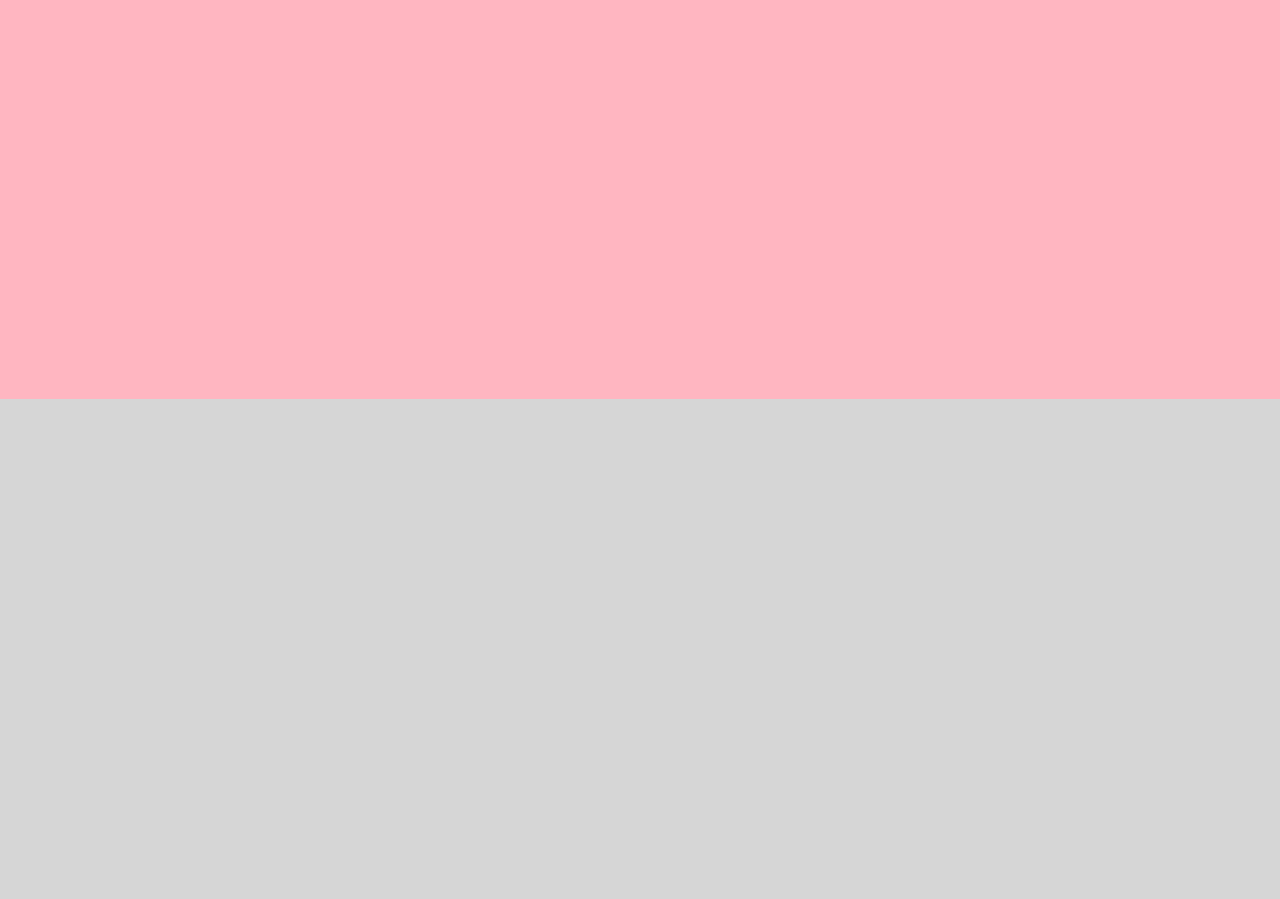
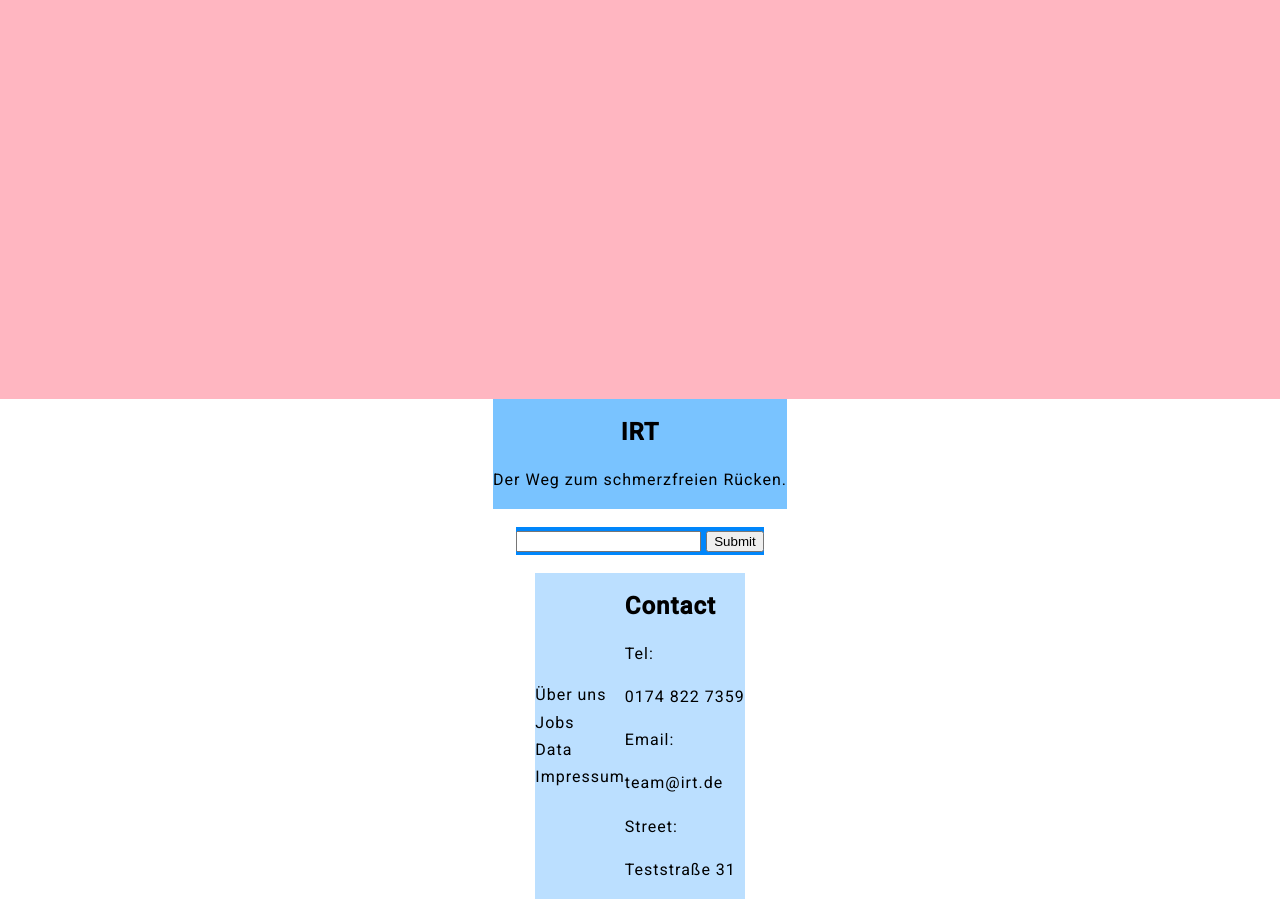
Before and after one commit to pbizimis/IRT, a Flask app: page /lp in a window 1280 px wide. Shown: the part 801-1700 px from the top of the page. Before the commit the page ends 1200 px from the top, so only its background shows below. Run offline with Flask 2, Linux system fonts and the light colour scheme.

Commit message:
newsletter done

```diff
--- a/irtp/__init__.py
+++ b/irtp/__init__.py
@@ -1,10 +1,7 @@
 import os
 
-from flask import Flask, render_template
-
-#make it runnable on GOOGLE
-#waitress-serve
-#server.py
+from flask import Flask, render_template, request, redirect, url_for
+from irtp.newsletter import post_email
 
 def page_not_found(e):
     return render_template("errors/404.html"), 404
@@ -40,6 +37,13 @@ def create_app(test_config=None):
     from . import presse
     app.register_blueprint(presse.bp)
 
+    @app.route('/<path:path>', methods=["POST"])
+    def newsletter(path):
+        if request.method == "POST":
+            email = request.form.get("email")
+            post_email(email)
+        return redirect(request.url)
+
     return app
 
 #important addition in order to use waitress
--- a/irtp/db.py
+++ b/irtp/db.py
@@ -9,7 +9,6 @@ def get_db():
     return db, db_cursor
 
 def get_articles():
-
     db, db_cursor = get_db()
     db_cursor.execute(GET_ARTICLES)
     articles = db_cursor.fetchall()
--- /dev/null
+++ b/irtp/newsletter.py
@@ -0,0 +1,18 @@
+import sqlite3
+
+DATABASE = "irtp/databases/newsletter.db"
+POST_EMAIL = """
+INSERT INTO mails (EMAIL)
+VALUES ("{}")
+"""
+
+def get_db():
+    db = sqlite3.connect(DATABASE)
+    db_cursor = db.cursor()
+    return db, db_cursor
+
+def post_email(email):
+    db, db_cursor = get_db()
+    db_cursor.execute(POST_EMAIL.format(email))
+    db.commit()
+    db.close()
--- a/irtp/presse.py
+++ b/irtp/presse.py
@@ -1,7 +1,7 @@
 from flask import (
     Blueprint, flash, g, redirect, render_template, request, session, url_for)
 
-from irtp.db import get_articles, get_db
+from irtp.db import get_articles
 
 bp = Blueprint("presse", __name__, url_prefix='/presse')
 
--- a/irtp/static/index.css
+++ b/irtp/static/index.css
@@ -147,3 +147,47 @@
     height: 25em;
     margin-top: 15px;
 }
+
+/* FOOTER */
+.footer {
+    display: grid;
+    height: 500px;
+    width: 100%;
+    grid-template-columns: 1fr;
+    grid-template-rows: 1fr 1fr 1fr;
+    grid-template-areas:
+        "1"
+        "2"
+        "bottom";
+    justify-items: center;
+    align-items: center;
+}
+.number1 {
+    grid-column: 1;
+    grid-row: 1;
+    text-align: center;
+    background-color: rgb(121, 195, 255);
+}
+.number1 h1 {
+}
+.number2 {
+    grid-column: 1;
+    grid-row: 2;
+    text-align: center;
+    background-color: rgb(0, 134, 251);
+}
+.bottom {
+    grid-column: 1;
+    grid-row: 3;
+    display: flex;
+    align-items: center;
+    background-color: rgb(187, 223, 255);
+}
+.bottom .info {
+    text-align: start;
+}
+.bottom .info a {
+    display: block;
+}
+.bottom .contact {
+}
--- a/irtp/templates/nav.html
+++ b/irtp/templates/nav.html
@@ -46,12 +46,41 @@
         </section>
     </section>
 
+    <!--MAIN CONTENT-->
     <main>
 
         {% block main %}{% endblock %}
 
     </main>
 
+    <!--FOOTER-->
+    <section class="footer">
+        <div class="number1">
+            <h1>IRT</h1>
+            <p>Der Weg zum schmerzfreien Rücken.</p>
+        </div>
+        <div class="number2">
+            <form method="POST">
+                <input type="email" name="email">
+                <input type="submit" value="Submit">
+            </form>
+        </div>
+        <div class="bottom">
+            <div class="info">
+                <a>Über uns</a>
+                <a>Jobs</a>
+                <a>Data</a>
+                <a>Impressum</a>
+            </div>
+            <div class="contact">
+                <h1>Contact</h1>
+                <p>Tel:</p> <p>0174 822 7359</p>
+                <p>Email:</p> <p>team@irt.de</p>
+                <p>Street:</p> <p>Teststraße 31</p>
+            </div>
+        </div>
+
+    </section>
 
 </body>
 </html>
```
Also changed, not shown: irtp/databases/newsletter.db (added).
